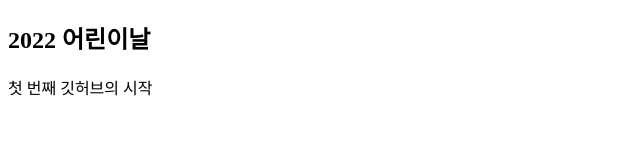
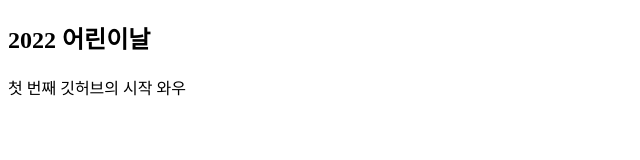
Before and after one commit to RAZZCATMIN/Hello-First_Github, a plain HTML site: page index.html in a window 1280 px wide. Shown: the full height of the page, 0-640 px from the left. Drawn offline with Linux system fonts and the light colour scheme.

Commit message:
index.html

```diff
--- a/index.html
+++ b/index.html
@@ -10,7 +10,7 @@
 
   <body>
     <h2>2022 어린이날</h2>
-    <p>첫 번째 깃허브의 시작</p>
+    <p>첫 번째 깃허브의 시작 와우</p>
   </body>
 
 <html>
```
